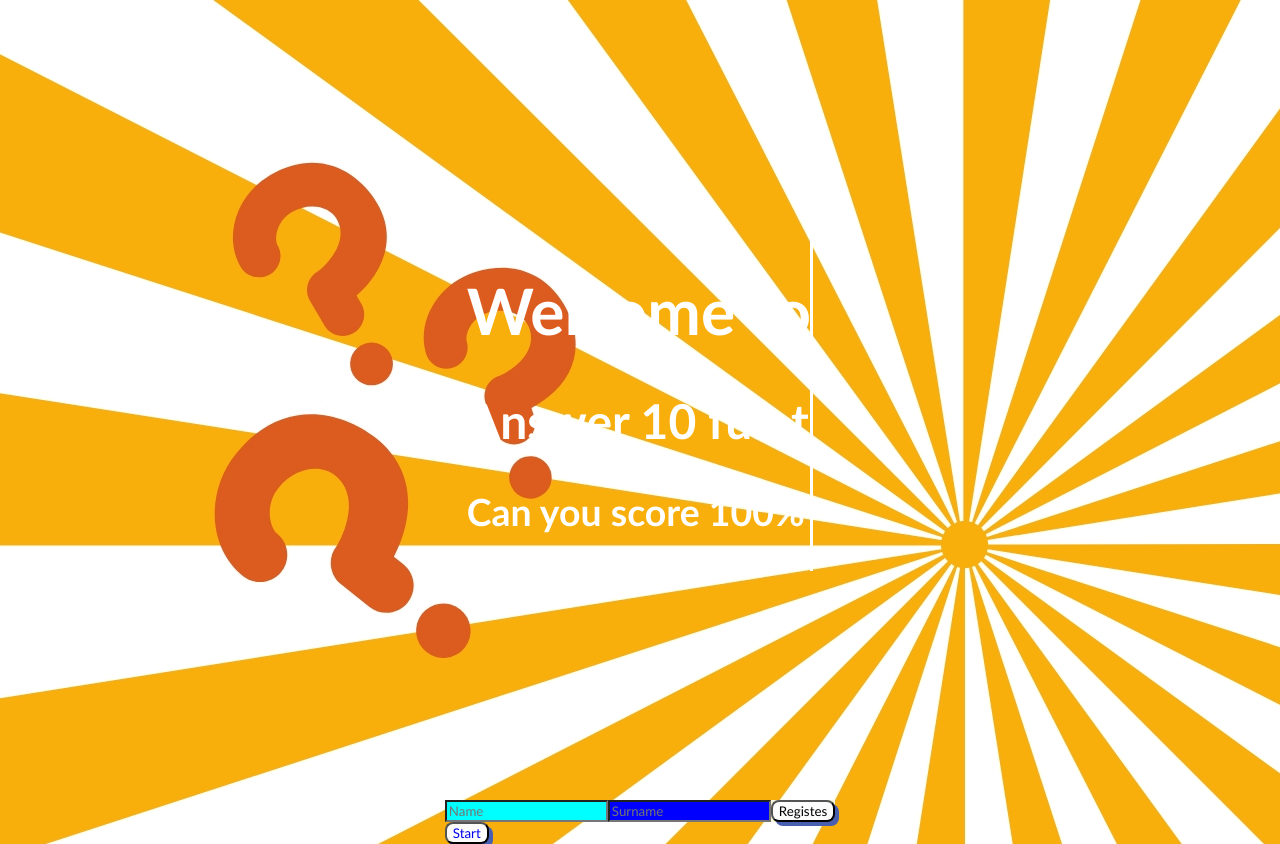
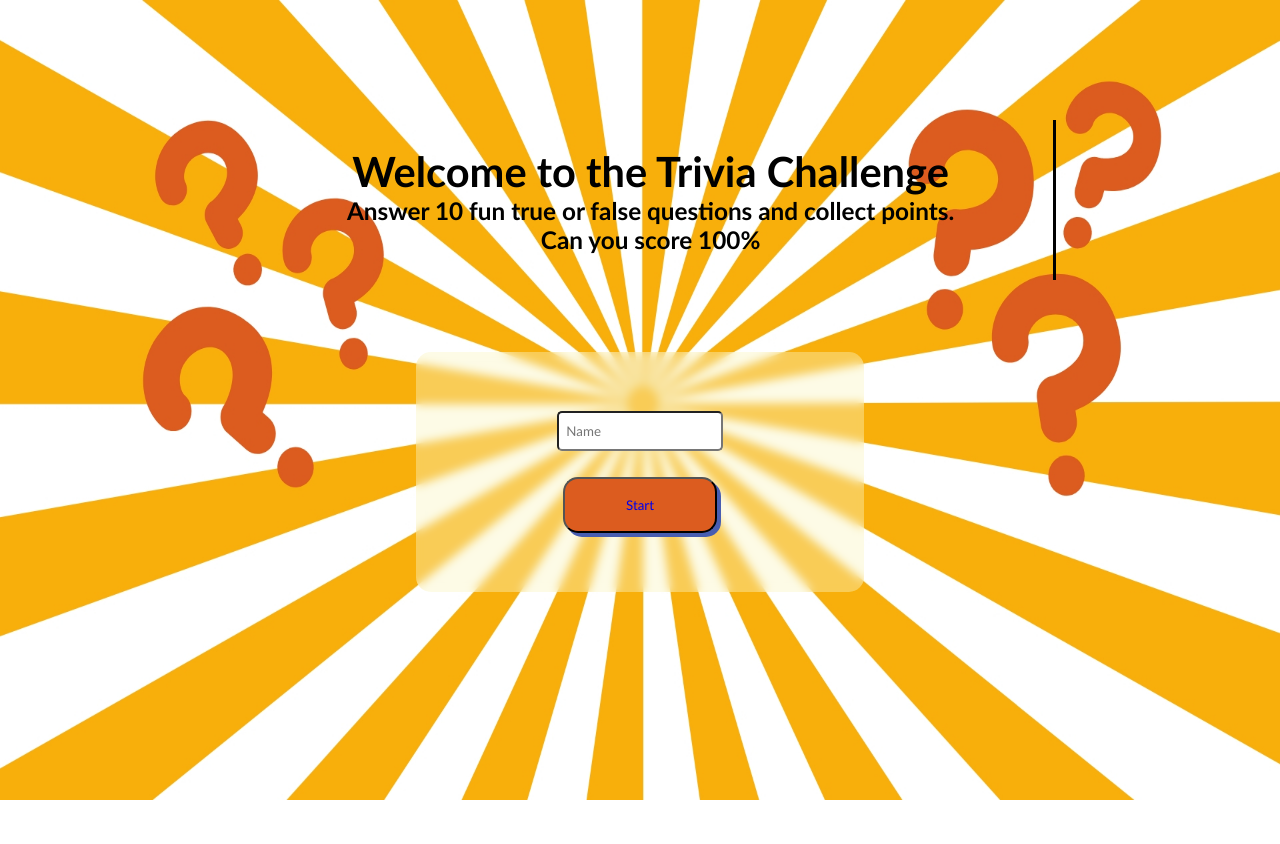
Before and after one commit to KellyGc99/three-Barras-Trivia, a React (Create React App) app: page /Inicio in a window 1280 px wide. After the commit the page ends 800 px from the top, so only its background shows below. Built offline with nearby package versions, Linux system fonts and the light colour scheme.

Commit message:
Trivia 2 de 2

```diff
--- a/src/Components/Inicio.jsx
+++ b/src/Components/Inicio.jsx
@@ -1,37 +1,33 @@
 import React from "react";
 import { useState } from "react";
-import {Link} from "react-router-dom"
+import { Link } from "react-router-dom";
 import Inicio from "../Styles/Inicio.module.css";
 
 export function StartGame() {
-  const [usuario, setUsuario] = useState({
-    nombre: "",
-    apellido: " ",
-  });
+  const [usuario, setUsuario] = useState("");
 
   const handleInputChange = (e) => {
-
-    setUsuario({
-      ...usuario,
-      [e.target.name]: e.target.value,
-    });
+    const text = e.target.value
+    setUsuario(text);
+    console.log(usuario)
   };
 
-  const enviarDatos = (e) => {
-    e.preventDefault();
-    console.log(usuario.nombre+ " "+ usuario.apellido)
-  };
+
+  const saveData = () =>{
+    localStorage.setItem("nombre",usuario);
+  }
 
   return (
     <>
       <div className={Inicio.wrapperInicio}>
         <div className={Inicio.typingDemo}>
           <h1>Welcome to the Trivia Challenge</h1>
-          <h2>Answer 10 fun true or false questions and collect points.</h2>
+          <h3>Answer 10 fun true or false questions and collect points.</h3>
           <h3>Can you score 100%</h3>
         </div>
-      </div>
-      <form className={Inicio.form} onSubmit={enviarDatos}>
+
+        <form className={Inicio.form} onSubmit={saveData}>
+          <div className={Inicio.formData}>
             <input
               type="text"
               placeholder="Name"
@@ -39,21 +35,14 @@ export function StartGame() {
               name="nombre"
               onChange={handleInputChange}
             ></input>
-        <input
-          type="text"
-          placeholder="Surname"
-          className={Inicio.inputSurname}
-          name="apellido"
-          onChange={handleInputChange}
-        ></input>
-        <button className={Inicio.buttonBegin} type="submit" >Registes</button>
-      </form>
-      <button className={Inicio.IniciarJuego}>
-          <Link to="/Jugar"
-          style={{ textDecoration: "none"}}>
+          </div>
+          <button className={Inicio.IniciarJuego} onClick={saveData}>
+            <Link to="/Jugar" style={{ textDecoration: "none" }}>
               Start
             </Link>
           </button>
+        </form>
+      </div>
     </>
   );
 }
--- a/src/Components/Jugar.jsx
+++ b/src/Components/Jugar.jsx
@@ -1,7 +1,18 @@
 import React, { useState, useEffect } from "react";
 import {QuestionData} from "./QuestionData"
+import Jugar from "../Styles/Jugar.module.css";
 
 export  function PlaySection() {
+
+  const [nombre, setNombre] = useState("")
+  const getData =  () =>{
+    return localStorage.getItem("nombre")
+  }
+
+  useEffect(() =>{
+    setNombre(getData())
+  },[]
+  )
 
   const obtenerDatos =    "https://opentdb.com/api.php?amount=10&difficulty=hard&type=boolean";
   const [datos, setDatos] = useState();
@@ -20,6 +31,10 @@ console.log(datos)
 
 
 return (
+  <>
+  <p className={Jugar.UserName}>Hello {nombre} !!!</p>
   <QuestionData datos={datos}/>
+  </>
+
     );
 }
--- a/src/Components/QuestionData.jsx
+++ b/src/Components/QuestionData.jsx
@@ -7,7 +7,6 @@ export function QuestionData(datos) {
   console.log(datos);
   const result = datos?.datos;
   console.log(result);
-
   const [CurrentQuestion, setCurrentQuestion] = useState(0);
   const [score, setscore] = useState(-1);
   const [isFinalized, setFinalized] = useState(false);
@@ -43,23 +42,38 @@ export function QuestionData(datos) {
       } else {
         setCurrentQuestion(CurrentQuestion + 1);
       }
-    }, 1000);
+    }, 500);
   }
 
   if (isFinalized) {
     console.log(respuestas);
     return (
       <>
-        <div className={Jugar.JuegoContenedor}>
+      <section className={Jugar.GameContenedor}>
+          <div className={Jugar.JuegoContenedorFinal}>
+            <h2 className={Jugar.TitleFinal}>Your results</h2>
             {respuestas.map((dato, index) => (
               <div key={index}>
+                  <div className={Jugar.Question}>
+                  <div>
+                  <b>Question {CurrentQuestion === datos?.datos?.length +1}
+                     </b>
+                  <br></br>
+                    {dato?.pregunta[index]}
+                    </div>
+                  <div className={Jugar.Res}>
+                    <span>Correct answer </span>
                     {dato?.respuesta}
-              {dato?.pregunta[index]}
+                    </div>
+                  <div>
+                    <span>Your answer </span>
                       {dato?.resultados[index]}
                   </div>
+                </div>
+              </div>
             ))}
-          <div className={Jugar.Puntaje}>{<div>{score}</div>}</div>
-          <button
+            <div className={Jugar.Puntaje}>{<div><b>Score:</b> {score}</div>}</div>
+            <button className={Jugar.ReloadJuego}
               onClick={() => {
                 if (CurrentQuestion === datos?.datos?.length - 1) {
                   window.location.href = "/Inicio";
@@ -67,20 +81,16 @@ export function QuestionData(datos) {
                   setCurrentQuestion(CurrentQuestion + 1);
                 }
               }}
-          >
-            {CurrentQuestion === datos?.datos?.length - 1
-              ? "Volver a jugar"
-              : "Siguiente"}
+            > play again
             </button>
-          <div className={Jugar.Progress}>
-            <div className={Jugar.Color}></div>
           </div>
-        </div>
+        </section>
       </>
     );
   } else {
     return (
       <>
+      <section className={Jugar.GameContenedor}>
           <div className={Jugar.JuegoContenedor}>
             <div className={Jugar.LadoIzquierdo}>
               <div className={Jugar.NumeroPregunta}>
@@ -93,7 +103,7 @@ export function QuestionData(datos) {
                 {datos?.datos?.map(
                   (category, index) =>
                     index === CurrentQuestion && (
-                    <div key={index}>{category.category}</div>
+                      <div key={index}><b>Category:</b> {category.category}</div>
                     )
                 )}
               </div>
@@ -121,6 +131,7 @@ export function QuestionData(datos) {
               </button>
             </div>
           </div>
+        </section>
       </>
     );
   }
--- a/src/Styles/Inicio.module.css
+++ b/src/Styles/Inicio.module.css
@@ -1,40 +1,76 @@
 .wrapperInicio{
     height: 100vh;
+    width: 100vw;
     display: flex;
     align-items: center;
     justify-content: center;
+    background-image: url(/src/Assets/trivia-background.jpg);
+    background-size: 100% 100%;
+    background-position: center;
 }
 
 .typingDemo{
-    width: 22ch;
-    animation: typing 2s steps(22), blink .5s step-end infinite alternate;
+    width: 65vw;
+    display: flex;
+    flex-direction: column;
+    justify-content: center;
+    height: 20vh;
+    animation: typing 7s infinite ;
     white-space: nowrap;
     overflow: hidden;
     border-right: 3px solid;
     font-family: monospace;
-    font-size: 2em;
+    font-size: 1.3em;
+    /* background-color: red; */
+    position: absolute;
+    top: 15vh;
+    text-align: center;
+    padding-left: 65vw;
 }
+
+@keyframes typing{
+    0%{
+        padding-left: 65vw;
+    }
+    100%{
+        padding-left: 0vw;
+    }
+}
+
 .form{
-    background-color: beige;
+    backdrop-filter: blur(5px);
+    background-color: rgba(249, 244, 194, 0.411);
+    display: flex;
+    width: 35vw;
+    height:30vh;
+    flex-direction: column;
+    align-items: center;
+    justify-content: space-evenly;
+    margin-top: 18vh;
+    border-radius: 15px;
+    padding: 4vh 0;
+}
+.formData{
+    display: flex;
+    width: 30vw;
+    justify-content: space-around;
 }
 .inputName{
-background-color: aqua;
-}
-
-.inputSurname{
-background-color: blue;
-}
-
-.buttonBegin{
-background-color: #fcfcfc;
-box-shadow: #485eb1 4px 4px 0px;
-border-radius: 8px;
-transition: transform 200ms, box-shadow 200ms;
+    background-color: rgb(255, 255, 255);
+    height: 5vh;
+    border-radius: 5px;
+    padding-left:0.6vw;
 }
 
 .IniciarJuego{
-background-color: #fcfcfc;
-box-shadow: #485eb1 4px 4px 0px;
-border-radius: 8px;
-transition: transform 200ms, box-shadow 200ms;
+    width: 12vw;
+    height: 7vh;
+    background-color: #DC5C1F;
+    color: white;
+    box-shadow: #485eb1 4px 4px 0px;
+    border-radius: 15px;
+    transition: transform 200ms, box-shadow 200ms;
 }
+.IniciarJuego:hover{
+    cursor: pointer;
+}
--- a/src/Styles/Jugar.module.css
+++ b/src/Styles/Jugar.module.css
@@ -1,27 +1,45 @@
 /* PREGUNTAS */
+.GameContenedor{
+    width: 100vw;
+    height: auto;
+    min-height: 100vh;
+    display: flex;
+    justify-content: center;
+    align-items: center;
+    background-image: url(/src/Assets/trivia-background.jpg);
+    background-size: 100% 100%;
+    background-position: center;
+    padding-top: 20vh;
+    overflow-x: hidden;
+}
 .JuegoContenedor {
     background-color: #252d4a;
-    max-width: 650px;
+    width: 650px;
     min-width: 450px;
-    height: min-content;
-    min-height: 200px;
+    height: auto;
+    min-height: 250px;
     border-radius: 15px;
     padding: 20px;
     box-shadow: 10px 10px 42px 0px rgba(0, 0, 0, 0.75);
     display: flex;
     justify-content: space-evenly;
+    color: white;
   }
 
 .LadoIzquierdo {
-    width: 100%;
+    width: 600px;
     position: relative;
     display: flex;
     flex-direction: column;
     justify-content: space-around;
+    margin-right: 20px;
+    padding: 0.5em;
   }
 
   .NumeroPregunta {
     margin-bottom: 20px;
+    font-weight:700;
+    text-transform: capitalize;
   }
 
   .NumeroPregunta span {
@@ -30,14 +48,16 @@
 
   .TituloPregunta {
     margin-bottom: 10px;
-    text-align: center;
+    text-align: justify;
+    margin-top:2vh;
+
   }
 
   .LadoDerecho {
     width: 100%;
     display: flex;
     flex-direction: column;
-    justify-content: space-between;
+    justify-content: space-around;
   }
 
   .ButtonTrue{
@@ -65,6 +85,7 @@
 
   button:hover {
     background-color: #a0bada8a;
+    cursor: pointer;
   }
 
 .Progress{
@@ -83,3 +104,55 @@
   border-radius: 15px;
   animation: progres 4s infinite linear;
 }
+.JuegoContenedorFinal {
+  background-color: #252d4a;
+  width: 650px;
+  color: white;
+  display:flex;
+  flex-direction: column;
+  padding: 1em;
+  align-items: flex-start;
+}
+.ReloadJuego{
+  width: 12vw;
+  height: 7vh;
+  background-color: #DC5C1F;
+  color: white;
+  box-shadow: #485eb1 4px 4px 0px;
+  border-radius: 15px;
+  transition: transform 200ms, box-shadow 200ms;
+  margin-bottom: 2vh;
+  margin-top: 2vh;
+  margin-left: 40%;
+}
+.TitleFinal{
+  margin-bottom: 2vh;
+  margin-top: 2vh;
+  width: 100%;
+}
+.Puntaje{
+  margin-bottom: 2vh;
+  margin-top: 2vh;
+  background-color: #485eb1;
+  width: 100%;
+  display:flex;
+  text-align: center;
+  justify-content: center;
+  padding: 10px;
+  font-size: 1.5em;
+}
+.Res{
+  color:#DC5C1F;
+}
+.Question{
+  margin-bottom: 2vh;
+}
+.UserName{
+  position: absolute;
+  top:13vh;
+  font-size: 1.3em;
+  text-transform: capitalize;
+  font-weight: 600;
+  width: 100vw;
+  text-align: center;
+}
--- a/src/index.css
+++ b/src/index.css
@@ -1,13 +1,11 @@
 * {
   font-family: "Gill Sans", "Gill Sans MT", Calibri, "Trebuchet MS", sans-serif;
+  box-sizing: border-box;
+  margin: 0;
+  padding:0;
 }
 
 body {
   margin: 0;
-  color: #fff;
-  background-image: url(../src/Assets/trivia-background.jpg);
-  display: flex;
-  justify-content: center;
-  align-items: center;
-  min-height: 100vh;
+  padding:0;
 }
```
Lines whose indentation alone changed are shown as unchanged.
